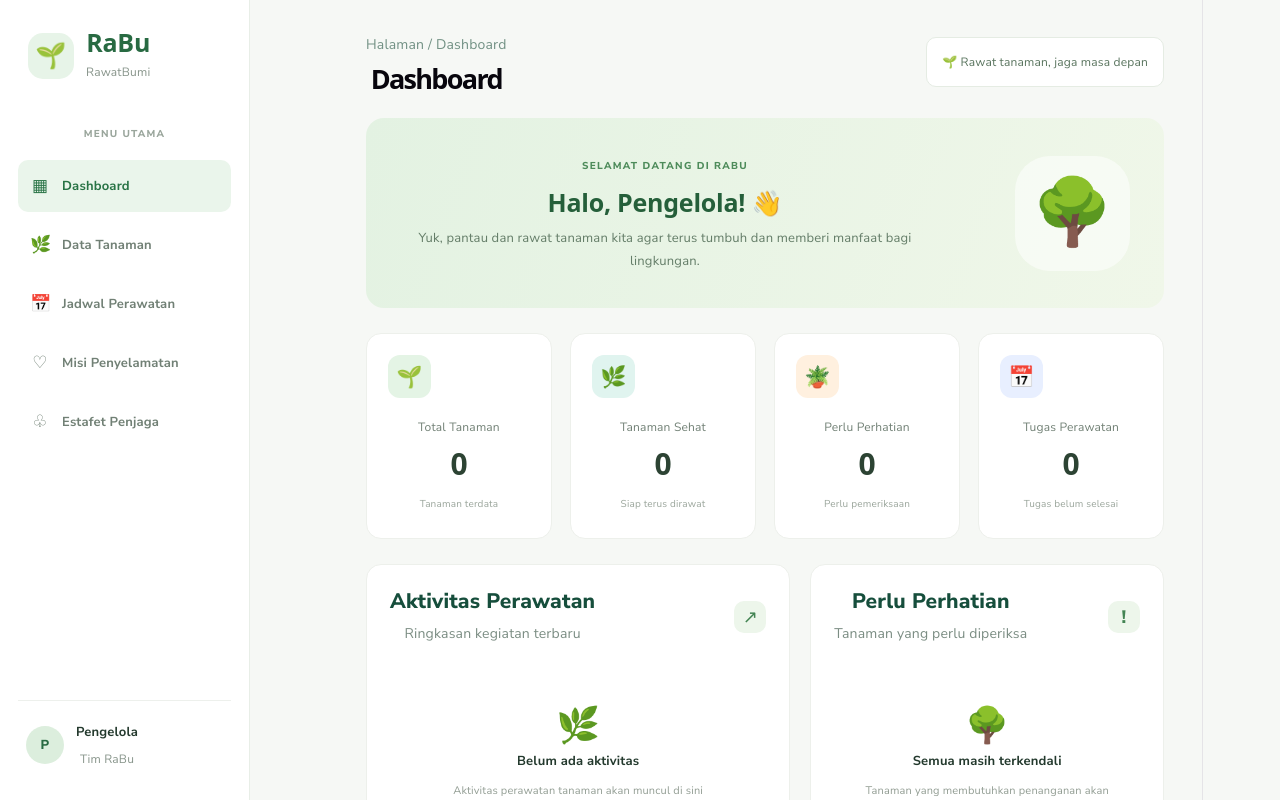
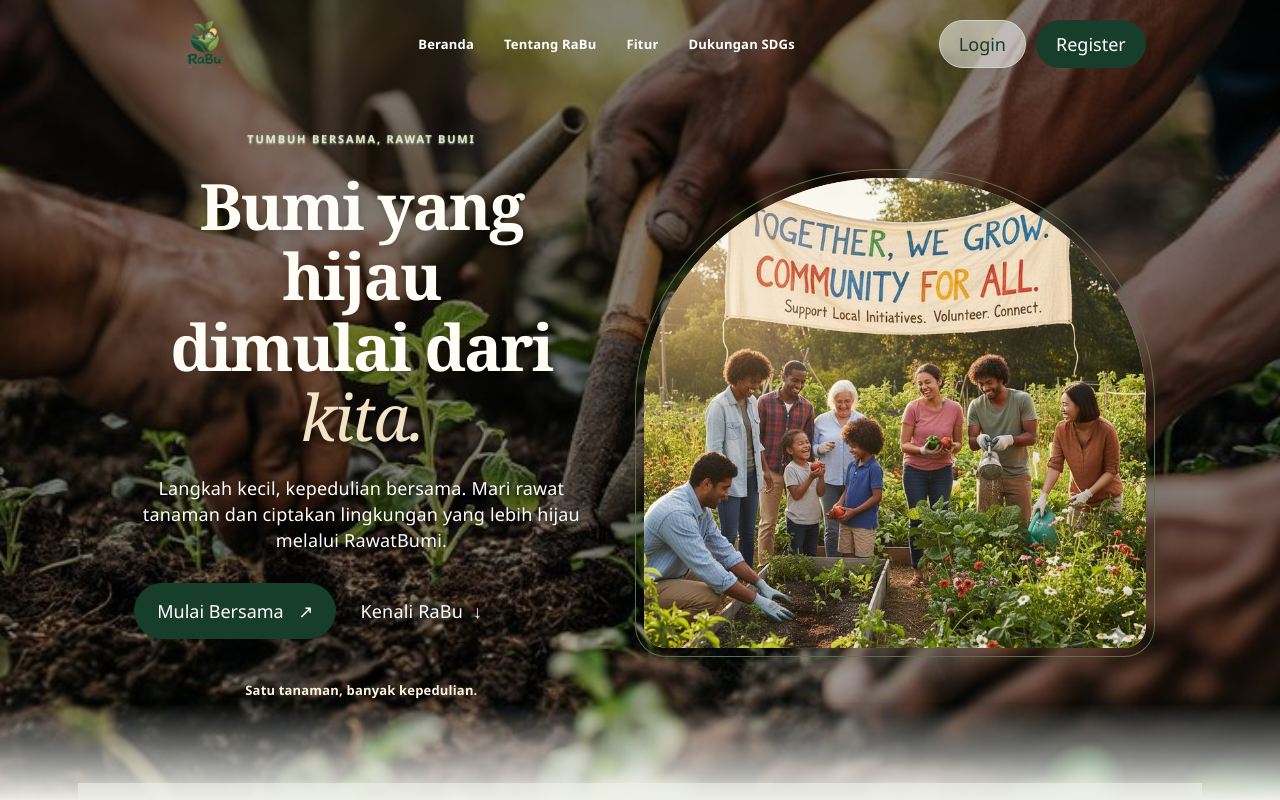
Before and after one commit to fitri-hub/RaBu, a React (Vite) app in the folder rabu/: page / in a window 1280 px wide. Shown: the top 800 px of the page. Built offline with nearby package versions, Linux system fonts and the light colour scheme.

Commit message:
feat: tampilkan beranda sebagai halaman awal

```diff
--- a/rabu/src/App.jsx
+++ b/rabu/src/App.jsx
@@ -1,16 +1,31 @@
+
 import { useState } from 'react';
 import './App.css';
+
 import Sidebar from './components/Sidebar';
 import Dashboard from './components/Dashboard';
 import Perawatan from './pages/Perawatan';
+import Beranda from './pages/Beranda';
 
 function App() {
-  const [halamanAktif, setHalamanAktif] = useState('dashboard');
+  // Pengunjung pertama kali melihat halaman beranda
+  const [halamanAktif, setHalamanAktif] = useState('beranda');
 
   function gantiHalaman(halaman) {
     setHalamanAktif(halaman);
   }
 
+  // Tampilkan beranda sebelum pengguna masuk ke aplikasi
+  if (halamanAktif === 'beranda') {
+    return (
+      <Beranda
+        onLogin={() => {}}
+        onJelajahi={() => {}}
+      />
+    );
+  }
+
+  // Halaman aplikasi setelah pengguna masuk
   return (
     <div className="app">
       <Sidebar
@@ -20,6 +35,7 @@ function App() {
 
       <main className="main-content" id={halamanAktif}>
         {halamanAktif === 'dashboard' && <Dashboard />}
+
         {halamanAktif === 'jadwal' && <Perawatan />}
 
         {halamanAktif === 'tanaman' && (
```
